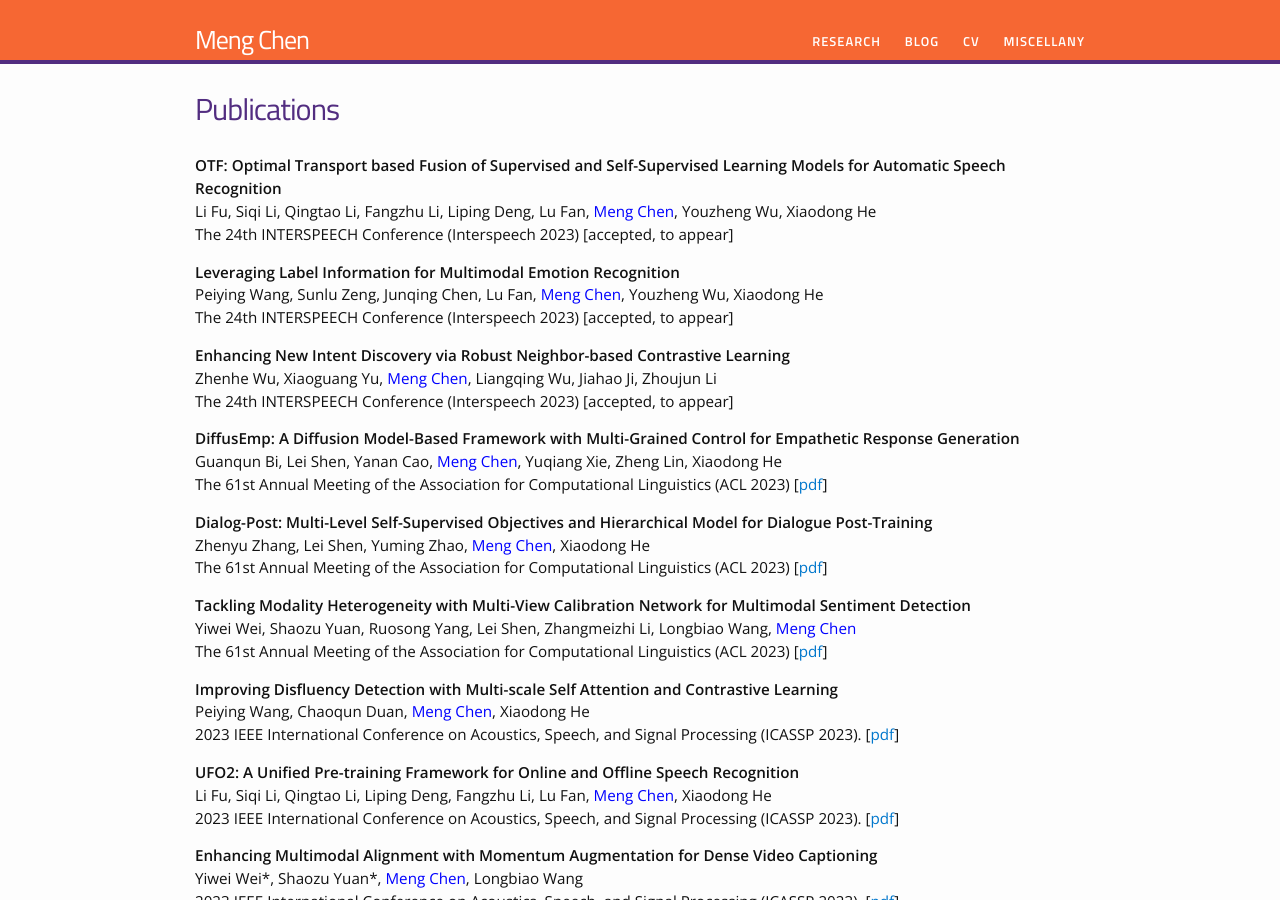
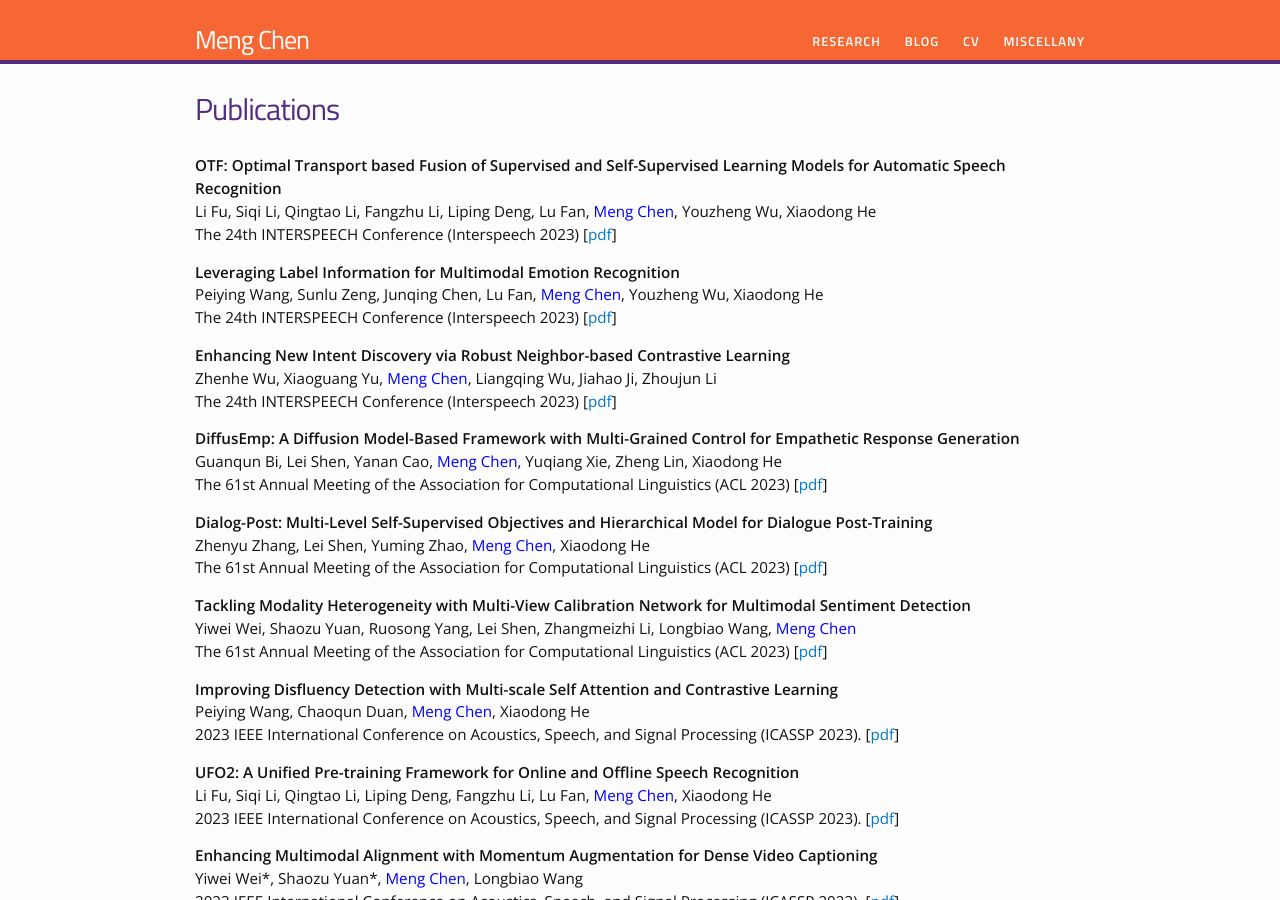
Before and after one commit to chenmengdx/chenmengdx.github.io, a Jekyll site: the page built from research.md, in a window 1280 px wide and 900 px high. Built offline with Jekyll 4.4.1, drawn with Linux system fonts in a browser that asks for light colours.

Commit message:
update papers

```diff
--- a/index.html
+++ b/index.html
@@ -23,7 +23,7 @@ Before that, I was a Research Scientist at Dragon Research of <a href="http://ww
 </p>
 
 <p style="text-align:justify;">
-I'm currently serving as the Program Committee member for several top academic conferences including AAAI 2021/2022/2023, ACL 2021/2022/2023, EMNLP 2020/2021/2022, NAACL 2022, EACL 2023, ICASSP 2023, Interspeech 2022/2023 etc. In my spare time, I love traveling, reading, watching movies and playing soccer. I'm an amateur soccer player and my soccer career lasts for more than 10 years. I'm a loyal fan of Manchester United.
+I'm currently serving as the Program Committee member for several top academic conferences including AAAI 2021/2022/2023, ACL 2021/2022/2023, EMNLP 2020/2021/2022, NAACL 2022, EACL 2023, ICASSP 2023, Interspeech 2022/2023, ACM Multimedia 2023 etc. In my spare time, I love traveling, reading, watching movies and playing soccer. I'm an amateur soccer player and my soccer career lasts for more than 10 years. I'm a loyal fan of Manchester United.
 </p>
 
 </div>
--- a/research.md
+++ b/research.md
@@ -9,19 +9,19 @@ permalink: /research/
 <p>
 <b> OTF: Optimal Transport based Fusion of Supervised and Self-Supervised Learning Models for Automatic Speech Recognition </b> <br />
 Li Fu, Siqi Li, Qingtao Li, Fangzhu Li, Liping Deng, Lu Fan, <font color="blue">Meng Chen</font>, Youzheng Wu, Xiaodong He <br />
-The 24th INTERSPEECH Conference (Interspeech 2023) [accepted, to appear]
+The 24th INTERSPEECH Conference (Interspeech 2023) [<a href="../papers/IS23-OTF.pdf">pdf</a>]
 </p>
 
 <p>
 <b> Leveraging Label Information for Multimodal Emotion Recognition </b> <br />
 Peiying Wang, Sunlu Zeng, Junqing Chen, Lu Fan, <font color="blue">Meng Chen</font>, Youzheng Wu, Xiaodong He <br />
-The 24th INTERSPEECH Conference (Interspeech 2023) [accepted, to appear]
+The 24th INTERSPEECH Conference (Interspeech 2023) [<a href="../papers/IS23-MER.pdf">pdf</a>]
 </p>
 
 <p>
 <b> Enhancing New Intent Discovery via Robust Neighbor-based Contrastive Learning </b> <br />
 Zhenhe Wu, Xiaoguang Yu, <font color="blue">Meng Chen</font>, Liangqing Wu, Jiahao Ji, Zhoujun Li <br />
-The 24th INTERSPEECH Conference (Interspeech 2023) [accepted, to appear]
+The 24th INTERSPEECH Conference (Interspeech 2023) [<a href="../papers/IS23-NID.pdf">pdf</a>]
 </p>
 
 <p>
```
Also changed, not shown: 4 other files.
